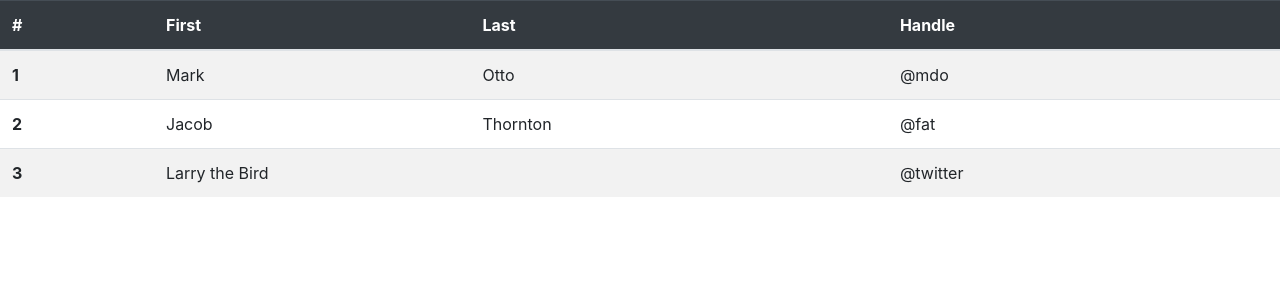
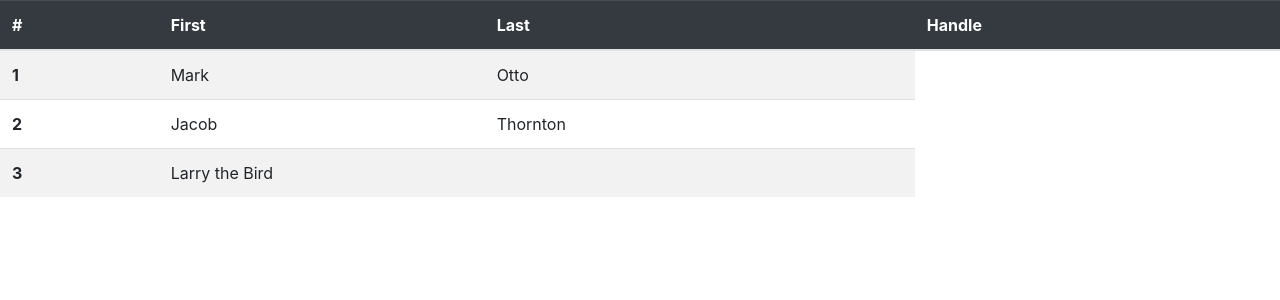
Before and after one commit to javiBarrientos/proyecto_gilded_rose, a Python web app: template template/index.html in a window 1280 px wide. Shown: the part 56-356 px from the top of the page. Run offline with Jinja, Linux system fonts and the light colour scheme; the template is opened without the code that fills it, so the values that code supplies are empty; some libraries are stand-ins or nearby versions.

Commit message:
style:Añadir format document

```diff
--- a/template/index.html
+++ b/template/index.html
@@ -88,18 +88,15 @@
                         <th scope="row">1</th>
                         <td>Mark</td>
                         <td>Otto</td>
-                    <td>@mdo</td>
                     </tr>
                     <tr>
                         <th scope="row">2</th>
                         <td>Jacob</td>
                         <td>Thornton</td>
-                    <td>@fat</td>
                     </tr>
                     <tr>
                         <th scope="row">3</th>
                         <td colspan="2">Larry the Bird</td>
-                    <td>@twitter</td>
                     </tr>
                 </tbody>
             </table>
```
Lines whose indentation alone changed are shown as unchanged.
